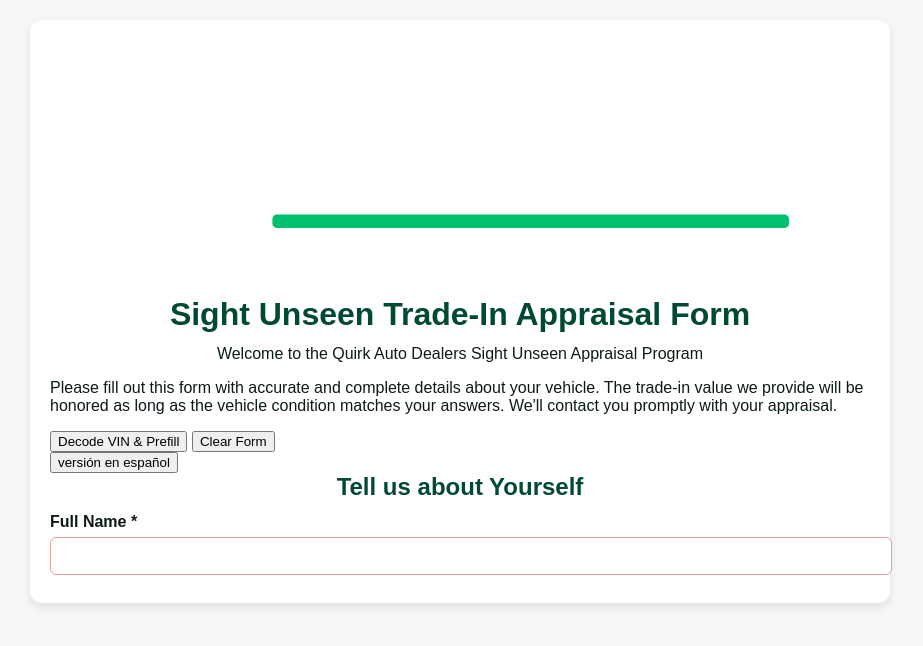
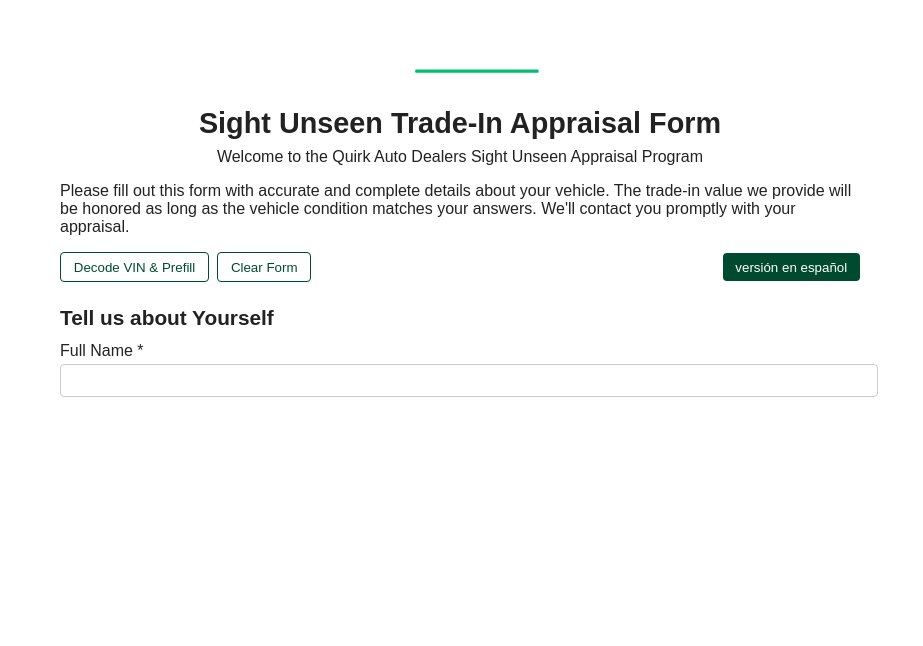
Before and after one commit to sobrien032/CHEVYNHSITEUNSEEN, a website: page index.html in a window 1280 px wide. Shown: the whole page, without its empty margins (180-1103 px from the left). Drawn offline with Linux system fonts and the light colour scheme.

Commit message:
Update styles.css

```diff
--- a/assets/styles.css
+++ b/assets/styles.css
@@ -1,31 +1,96 @@
-:root{ --quirk-green:#007b4a; --quirk-green-dark:#00663c; --ink:#0c1b16; --muted:#555; --bg:#f7f7f7; --danger:#c1121f; --ok:#107a3d; }
-html, body { height: 100%; } body { font-family: Arial, sans-serif; background:var(--bg); margin:0; padding:20px; color:var(--ink); }
-form { max-width: 820px; margin: auto; background:#fff; padding:20px 20px 28px; border-radius:12px; box-shadow:0 4px 10px rgba(0,0,0,0.1); position: relative; z-index: 1; }
-h1, h2 { color:#004a2f; margin:0 0 12px; text-align: center; } p.lead { text-align:center; margin:4px 0 14px; }
-label { display:block; margin:12px 0 6px; font-weight:600; } .req::after { content:" *"; color:var(--danger); }
-input, select, textarea { width:100%; padding:10px; border:1px solid #ccd1cd; border-radius:6px; font-size:14px; background:#fff; }
-input:focus, select:focus, textarea:focus { outline:2px solid #9ad7c0; border-color:#46b38b; }
-input:invalid, select:invalid, textarea:invalid { border-color:#e4a2a7; } select:disabled { background:#f1f1f1; color:#777; }
-textarea { resize: vertical; } .section { margin-bottom:28px; } .row { display:grid; grid-template-columns:1fr 1fr; gap:14px; }
-@media (max-width:720px){ .row{ grid-template-columns:1fr; } }
-button[type="submit"]{ background:var(--quirk-green); color:#fff; border:none; padding:14px 24px; font-size:16px; border-radius:8px; cursor:pointer; display:block; margin:20px auto 0 auto; }
-button[type="submit"]:hover { background:var(--quirk-green-dark); } button[disabled] { opacity:.6; cursor:not-allowed; }
-@media (max-width:640px){ button[type="submit") { width:100%; } }
-.agreement-card { background:#f9fbf9; border:1px solid #d9efe4; border-left:6px solid var(--quirk-green); border-radius:10px; padding:14px; }
-.disclaimer { font-size:15px; color:#18352c; margin:0; font-weight:600; }
-.checkbox-row { display:flex; align-items:center; justify-content:center; gap:10px; margin-top:12px; }
-.checkbox-row input[type="checkbox"]{ width:22px; height:22px; min-width:22px; accent-color: var(--quirk-green); cursor:pointer; }
-.checkbox-row label{ margin:0; font-weight:700; color:#0d3a2c; cursor:pointer; }
-.header-title { display:flex; align-items:center; justify-content:center; gap:12px; margin-bottom:8px; } .header-logo-icon { width:40px; height:40px; flex-shrink:0; }
-.utilitybar { display:flex; justify-content:space-between; gap:10px; align-items:center; margin: 6px 0 14px; }
-.spanish-btn, .ghost-btn { background: var(--quirk-green); color: white; border: none; padding: 10px 16px; font-size: 14px; border-radius: 6px; cursor: pointer; white-space: nowrap; font-weight: 600; text-decoration: none; display: inline-block; text-align: center; transition: background-color 0.15s ease; }
-.ghost-btn { background:#eef7f2; color:#0f3b2b; border:1px solid #cfe7db; } .spanish-btn:hover { background: var(--quirk-green-dark); } #phone { width:100%; }
-.hint { font-size:12px; color:var(--muted); margin-top:6px; } .spinner { display:inline-block; width:16px; height:16px; border:2px solid #ddd; border-top-color: var(--quirk-green); border-radius:50%; animation: spin 0.7s linear infinite; vertical-align:middle; }
-@keyframes spin { to { transform: rotate(360deg);} } .visually-hidden { position:absolute !important; height:1px; width:1px; overflow:hidden; clip:rect(1px,1px,1px,1px); white-space:nowrap; }
-.toast { position:fixed; bottom:16px; left:50%; transform:translateX(-50%); background:#0b3b2a; color:#fff; padding:10px 14px; border-radius:8px; box-shadow:0 10px 25px rgba(0,0,0,.2); opacity:0; pointer-events:none; transition:opacity .2s ease; } .toast.show { opacity:1; pointer-events:auto; }
-.preview-grid { display:grid; grid-template-columns:repeat(auto-fill,minmax(90px,1fr)); gap:10px; margin-top:10px; }
-.thumb { position:relative; border:1px solid #e3e7e5; border-radius:8px; overflow:hidden; } .thumb img { width:100%; height:70px; object-fit:cover; display:block; } .thumb .meta { font-size:11px; padding:4px; text-align:center; }
-.smallprint { text-align:center; font-size:12px; color:#6b6b6b; margin-top:16px; }
+/* Reset & base styles */
+body {
+  font-family: Arial, sans-serif;
+  margin: 0;
+  padding: 0;
+  background: #fff;
+  color: #222;
+}
 
-/* Ensure Spanish toggle sits at far right of utility bar */
-.utilitybar #langToggle{ margin-left:auto; }
+form {
+  max-width: 800px;
+  margin: 0 auto;
+  padding: 20px;
+}
+
+h1 {
+  font-size: 1.8rem;
+  margin-bottom: 0.5rem;
+  text-align: center;
+}
+
+p.lead {
+  text-align: center;
+  margin-top: 0;
+  margin-bottom: 0.5rem;
+  font-weight: 500;
+}
+
+/* Branding placement */
+.branding {
+  display: flex;
+  justify-content: center;
+  margin: 8px 0 10px;
+}
+.logo {
+  height: 60px;
+  width: auto;
+}
+@media (max-width: 420px) {
+  .logo { height: 48px; }
+}
+
+/* Utility bar */
+.utilitybar {
+  display: flex;
+  justify-content: space-between;
+  align-items: center;
+  margin: 1rem 0;
+}
+.utilitybar .flex {
+  display: flex;
+  gap: 0.5rem;
+}
+.ghost-btn {
+  background: transparent;
+  border: 1px solid #004a2f;
+  color: #004a2f;
+  padding: 0.4rem 0.8rem;
+  border-radius: 4px;
+  cursor: pointer;
+}
+.ghost-btn:hover {
+  background: #004a2f;
+  color: #fff;
+}
+.spanish-btn {
+  background: #004a2f;
+  color: #fff;
+  border: none;
+  padding: 0.4rem 0.8rem;
+  border-radius: 4px;
+  cursor: pointer;
+}
+.spanish-btn:hover {
+  background: #006644;
+}
+
+/* Form sections */
+.form-section {
+  margin-top: 1.5rem;
+}
+.form-section h2 {
+  font-size: 1.3rem;
+  margin-bottom: 0.5rem;
+}
+label {
+  display: block;
+  margin-top: 0.75rem;
+}
+input, select, textarea {
+  width: 100%;
+  padding: 0.5rem;
+  margin-top: 0.25rem;
+  border: 1px solid #ccc;
+  border-radius: 4px;
+}
```
